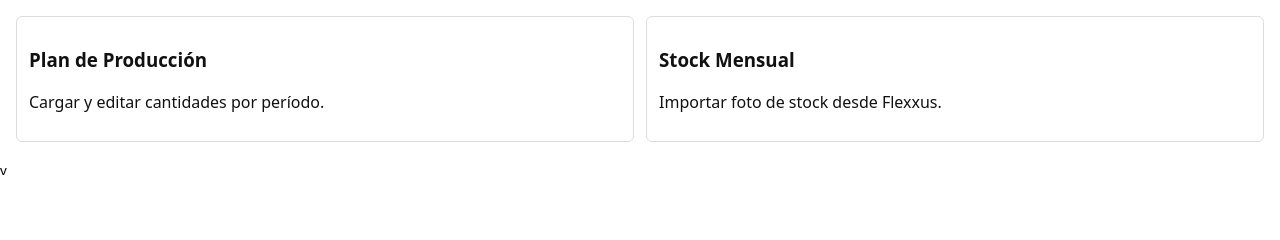
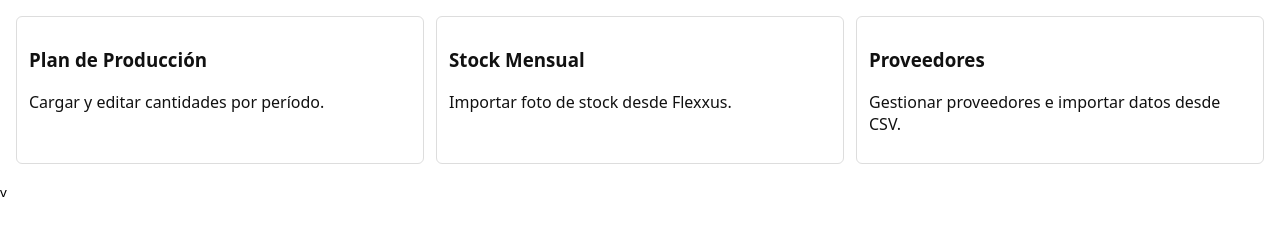
Before and after one commit to Ariel-CP/COMPRAS, a Python web app: template app/templates/home/index.html in a window 1280 px wide. Shown: the part 217-457 px from the top of the page. Run offline with Jinja, Linux system fonts and the light colour scheme; the template is opened without the code that fills it, so the values that code supplies are empty.

Commit message:
feat: agregar tarjeta de Proveedores en página de inicio

```diff
--- a/app/templates/home/index.html
+++ b/app/templates/home/index.html
@@ -12,5 +12,9 @@
     <h3>Stock Mensual</h3>
     <p>Importar foto de stock desde Flexxus.</p>
   </a>
+  <a class="card" href="/ui/proveedores">
+    <h3>Proveedores</h3>
+    <p>Gestionar proveedores e importar datos desde CSV.</p>
+  </a>
 </section>
 {% endblock %}
```
